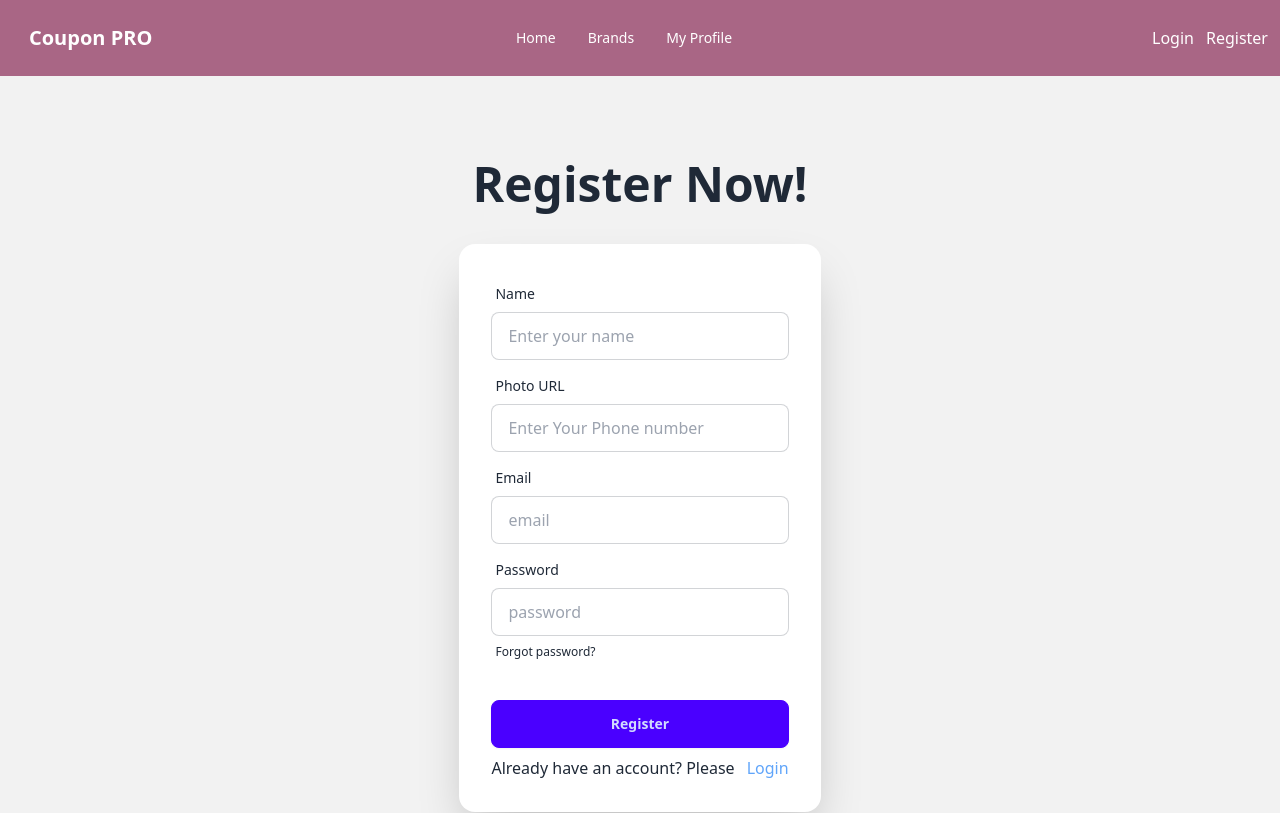
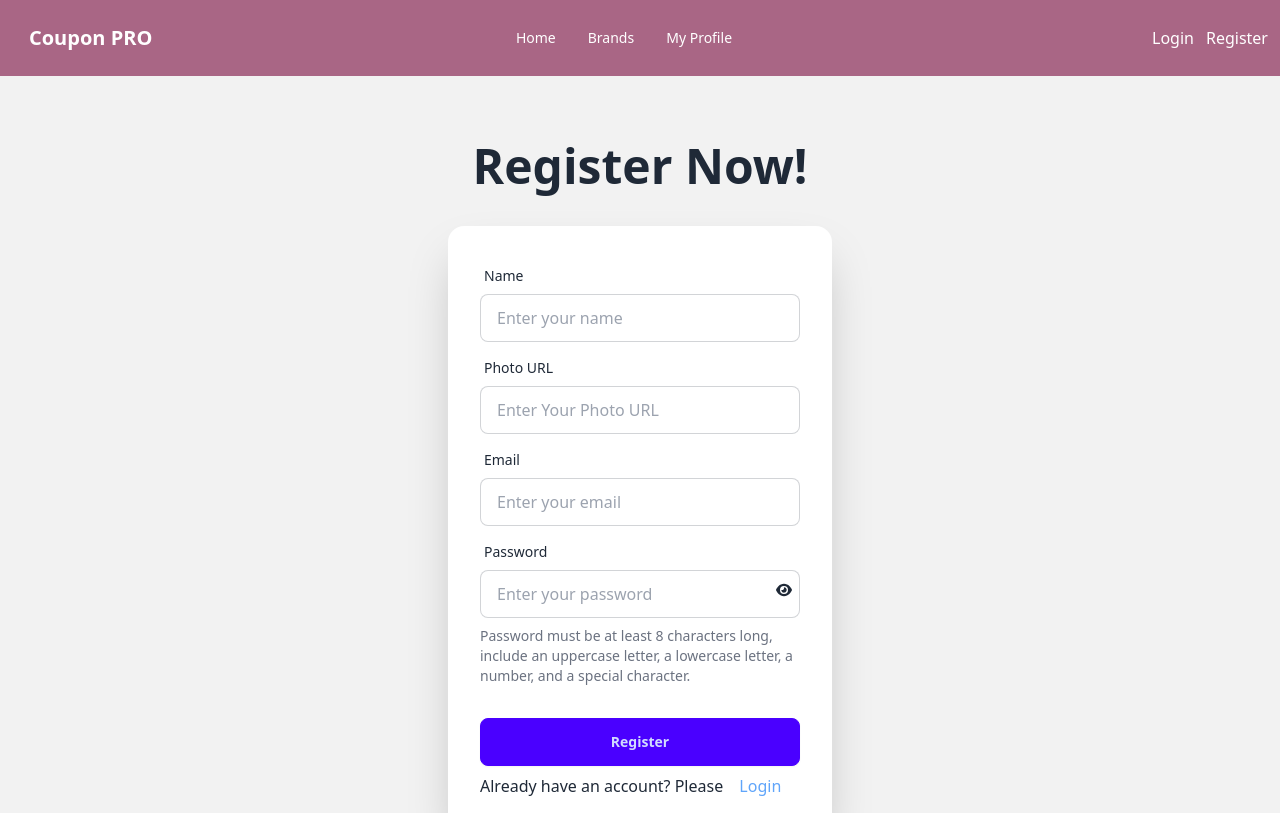
Before and after one commit to zohir26/coupon, a React (Vite) app: page /auth/register in a window 1280 px wide. Shown: the top 813 px of the page. Built offline with nearby package versions, Linux system fonts and the light colour scheme; no server answers.

Commit message:
passowrd toggle

```diff
--- a/src/Provider/AuthProvider.jsx
+++ b/src/Provider/AuthProvider.jsx
@@ -8,8 +8,7 @@ export const AuthContext = createContext();
 const AuthProvider = ({ children }) => {
     const [user, setUser] = useState(null);
     const [loading, setLoading] = useState(true);
-    console.log(user);
-    console.log(loading)
+
 
     const createNewUser = (email, password) => {
         setLoading(true);
--- a/src/components/Header.jsx
+++ b/src/components/Header.jsx
@@ -1,10 +1,13 @@
 
 
 const Header = () => {
+
     return (
         <div>
            <h1 className="text-3xl font-poppins">Discount PRO</h1>
+
         </div>
+
     );
 };
 
--- a/src/components/NavBar.jsx
+++ b/src/components/NavBar.jsx
@@ -4,6 +4,7 @@ import { AuthContext } from "../Provider/AuthProvider";
 
 
 const NavBar = () => {
+
   const {user,logOut}= useContext(AuthContext);
   const links = <>
           <li><Link to="/home">Home</Link></li>
--- a/src/page/Login.jsx
+++ b/src/page/Login.jsx
@@ -1,38 +1,60 @@
-import { useContext, useState } from "react";
-import { Link, useNavigate } from "react-router";
+import { useContext, useRef, useState } from "react";
+// import { Link, useNavigate } from "react-router-dom"; // Fixed import
+import { Link } from "react-router";
+import { useNavigate } from "react-router";
 import { AuthContext } from "../Provider/AuthProvider";
-import toast, {Toaster} from "react-hot-toast";
+import toast, { Toaster } from "react-hot-toast";
+import { sendPasswordResetEmail, getAuth } from "firebase/auth";
 
 const Login = () => {
-  const {userLogin, setUser} =useContext(AuthContext)
+  const auth = getAuth();
+  const { userLogin, setUser } = useContext(AuthContext);
   const [error, setError] = useState({});
   const navigate = useNavigate();
-  const  handleLogin = (( event)=>{
+  const emailRef = useRef();
+
+  // Handle Login
+  const handleLogin = (event) => {
     event.preventDefault();
-    const form = new FormData (event.target);
+    const form = new FormData(event.target);
     const email = form.get("email");
-    const password= form.get("password")
-    console.log({email,password})
-    userLogin(email,password)
-    .then(result=>{
-      const user= result.user;
-      setUser(user)
-      toast.success("Successfully Logged In")
-      navigate ("/")
+    const password = form.get("password");
+
+    userLogin(email, password)
+      .then((result) => {
+        const user = result.user;
+        setUser(user);
+        toast.success("Successfully Logged In");
+        navigate("/");
         event.target.reset();
       })
-    .catch(err =>{
-      // toast.warning(error, "Please Provide Right Credential")
-      setError({...error , login:err.code})
+      .catch((err) => {
+        setError({ ...error, login: err.code });
+      });
+  };
+
+  // Handle Forget Password
+  const handleForgetPassword = () => {
+    const forgetEmail = emailRef.current.value; // Use emailRef to get the email
+    if (!forgetEmail) {
+      toast.error("Please provide a valid email address");
+      return;
+    }
+
+    sendPasswordResetEmail(auth, forgetEmail)
+      .then(() => {
+        toast.success("Reset email sent, please check your email");
       })
-  })
+      .catch((err) => {
+        toast.error("Failed to send reset email: " + err.message);
+      });
+  };
 
   return (
     <div className="hero bg-base-200 min-h-screen">
-        <div className="hero-content flex-col ">
+      <div className="hero-content flex-col">
         <div className="text-center lg:text-left">
           <h1 className="text-5xl font-bold py-5">Login now!</h1>
-
         </div>
         <div className="card bg-base-100 w-full max-w-sm shrink-0 shadow-2xl">
           <form className="card-body" onSubmit={handleLogin}>
@@ -41,33 +63,50 @@ const Login = () => {
               <label className="label">
                 <span className="label-text">Email</span>
               </label>
-                <input name="email" type="email" placeholder="email" className="input input-bordered" required />
+              <input
+                name="email"
+                ref={emailRef}
+                type="email"
+                placeholder="email"
+                className="input input-bordered"
+                required
+              />
             </div>
             <div className="form-control">
               <label className="label">
                 <span className="label-text">Password</span>
               </label>
-                <input name="password" type="password" placeholder="password" className="input input-bordered" required />
-              {/* show error sms */}
-              {
-                error.login && (
+              <input
+                name="password"
+                type="password"
+                placeholder="password"
+                className="input input-bordered"
+                required
+              />
+              {/* Show Error Message */}
+              {error.login && (
                 <h2 className="py-2 text-sm text-red-500">{error.login}</h2>
-                )
-              }
+              )}
               <label className="label">
-                  <a href="#" className="label-text-alt link link-hover">Forgot password?</a>
+                <a
+                  href="#"
+                  onClick={handleForgetPassword}
+                  className="label-text-alt link link-hover"
+                >
+                  Forgot password?
+                </a>
               </label>
             </div>
             <div className="form-control mt-6">
               <button className="btn btn-primary">Login</button>
             </div>
-              <p>Don't have an account? Please
-                <Link to= "/auth/register"
-                className="ml-3 text-blue-400"
-                >Register</Link>
+            <p>
+              Don't have an account? Please
+              <Link to="/auth/register" className="ml-3 text-blue-400">
+                Register
+              </Link>
             </p>
           </form>
-
         </div>
       </div>
     </div>
--- a/src/page/Register.jsx
+++ b/src/page/Register.jsx
@@ -2,99 +2,154 @@ import { useContext, useState } from "react";
 import { Link, useNavigate } from "react-router";
 import { AuthContext } from "../Provider/AuthProvider";
 import toast, { Toaster } from 'react-hot-toast';
+import { IoIosEyeOff } from "react-icons/io";
+import { FaEye } from "react-icons/fa6";
+const Register = () => {
+  const { createNewUser, setUser, updateUserProfile } = useContext(AuthContext);
+  const navigate = useNavigate();
+  const [error, setError] = useState({});
+  const[showPassword, setShowPassword] =useState(false)
+  const validatePassword = (password) => {
+    const regex =
+      /^(?=.*[a-z])(?=.*[A-Z])(?=.*\d)(?=.*[@$!%*?&])[A-Za-z\d@$!%*?&]{8,}$/;
+    return regex.test(password);
+  };
 
-const Register = () => {
- const {createNewUser ,  setUser,updateUserProfile} = useContext(AuthContext)
- const navigate=useNavigate()
- const [error, setError] = useState({})
-  const handleSubmit = ((event)=>
-   {
+  const handleSubmit = (event) => {
     event.preventDefault();
     // get the form data
-    const form =new FormData(event.target);
+    const form = new FormData(event.target);
     const name = form.get("name");
-    {
-      if(name.length <5){
-        setError({...error , name:"must be more than 5 character long "})
+    if (name.length < 5) {
+      setError({ ...error, name: "Name must be more than 5 characters long" });
       return;
     }
+    const photo = form.get("photo");
+    const email = form.get("email");
+    const password = form.get("password");
+
+    // Password validation
+    if (!validatePassword(password)) {
+      setError({
+        ...error,
+        password:
+          "Password must be at least 8 characters long, include an uppercase letter, a lowercase letter, a number, and a special character.",
+      });
+      return;
     }
-    const photo = form.get("photo");
-    const email = form.get ("email");
-    const password = form. get ("password");
-    console.log({name,photo,email,password});
-    createNewUser(email,password)
-    .then(result =>{
-      const user =result.user;
-      setUser (user)
 
-      updateUserProfile({displayName:name , photoURL:photo})
-      .then(()=>{
-          navigate('/')
+    createNewUser(email, password)
+      .then((result) => {
+        const user = result.user;
+        setUser(user);
+
+        updateUserProfile({ displayName: name, photoURL: photo })
+          .then(() => {
+            navigate('/');
           })
-        .catch((err)=>{
-          console.log(err)
-        })
+          .catch((err) => {
+            console.error(err);
+          });
+
         toast.success(`${user.email} Registered Successfully`);
         event.target.reset();
       })
+      .catch((err) => {
+        setError({ ...error, firebase: err.message });
+      });
+  };
 
-    .catch ((error)=>{
-      const errorCode = error.code;
-      const errorMessage = error.message;
-      console.log(errorCode,errorMessage)
-    })
-   }
-  )
   return (
     <div className="hero bg-base-200 min-h-screen">
-        <div className="hero-content flex-col ">
+      <div className="hero-content flex-col">
         <div className="text-center lg:text-left py-5">
           <h1 className="text-5xl font-bold">Register Now!</h1>
-
         </div>
         <div className="card bg-base-100 w-full max-w-sm shrink-0 shadow-2xl">
           <form className="card-body" onSubmit={handleSubmit}>
             <Toaster position="top-center" toastOptions={{ closeButton: true }} />
+            {/* Name Input */}
             <div className="form-control">
               <label className="label">
                 <span className="label-text">Name</span>
               </label>
-                <input name="name" type="text" placeholder="Enter your name" className="input input-bordered" required />
+              <input
+                name="name"
+                type="text"
+                placeholder="Enter your name"
+                className="input input-bordered"
+                required
+              />
+              {error.name && <h2 className="py-2 text-sm text-red-500">{error.name}</h2>}
             </div>
-              {
-                error.name && (
-                  <h2>{error.name}</h2>
-                )
-              }
+            {/* Photo URL Input */}
             <div className="form-control">
               <label className="label">
                 <span className="label-text">Photo URL</span>
               </label>
-                <input name="photo" type="text" placeholder="Enter Your Phone number" className="input input-bordered" required />
+              <input
+                name="photo"
+                type="text"
+                placeholder="Enter Your Photo URL"
+                className="input input-bordered"
+                required
+              />
             </div>
+            {/* Email Input */}
             <div className="form-control">
               <label className="label">
                 <span className="label-text">Email</span>
               </label>
-                <input name="email" type="email" placeholder="email" className="input input-bordered" required />
+              <input
+                name="email"
+                type="email"
+                placeholder="Enter your email"
+                className="input input-bordered"
+                required
+              />
             </div>
-              <div className="form-control">
+            {/* Password Input */}
+            <div className="form-control relative">
               <label className="label">
                 <span className="label-text">Password</span>
               </label>
-                <input name="password" type="password" placeholder="password" className="input input-bordered" required />
-                <label className="label">
-                  <a href="#" className="label-text-alt link link-hover">Forgot password?</a>
-                </label>
+              <input
+                name="password"
+                type={showPassword ? "text" : "password" }
+                placeholder="Enter your password"
+                className="input input-bordered"
+                required
+              />
+              <button
+              onClick={()=>{
+                setShowPassword(!showPassword)
+              }}
+              className="  bg-none border-none absolute right-2 top-12">
+                {
+                  showPassword ? <IoIosEyeOff /> : <FaEye />
+                }
+                </button>
+
+              <p className="text-sm text-gray-500 mt-2">
+                Password must be at least 8 characters long, include an uppercase letter, a lowercase letter, a number, and a special character.
+              </p>
+              {error.password && (
+                <h2 className="py-2 text-sm text-red-500">{error.password}</h2>
+              )}
             </div>
+            {/* Firebase Error */}
+            {error.firebase && (
+              <p className="py-2 text-sm text-red-500">{error.firebase}</p>
+            )}
+            {/* Register Button */}
             <div className="form-control mt-6">
               <button className="btn btn-primary">Register</button>
             </div>
-              <p>Already have an account? Please
-                <Link to= "/auth/login"
-                className="ml-3 text-blue-400"
-                >Login</Link>
+            <p>
+              Already have an account? Please{" "}
+              <Link to="/auth/login" className="ml-3 text-blue-400">
+                Login
+              </Link>
             </p>
           </form>
         </div>
```
Also changed, not shown: src/Firebase/firebase.cofig.js (+7 -7 lines), firebase.json (added), 1 other file (tests, documents, lock files or other folders). Lines whose indentation alone changed are shown as unchanged.
